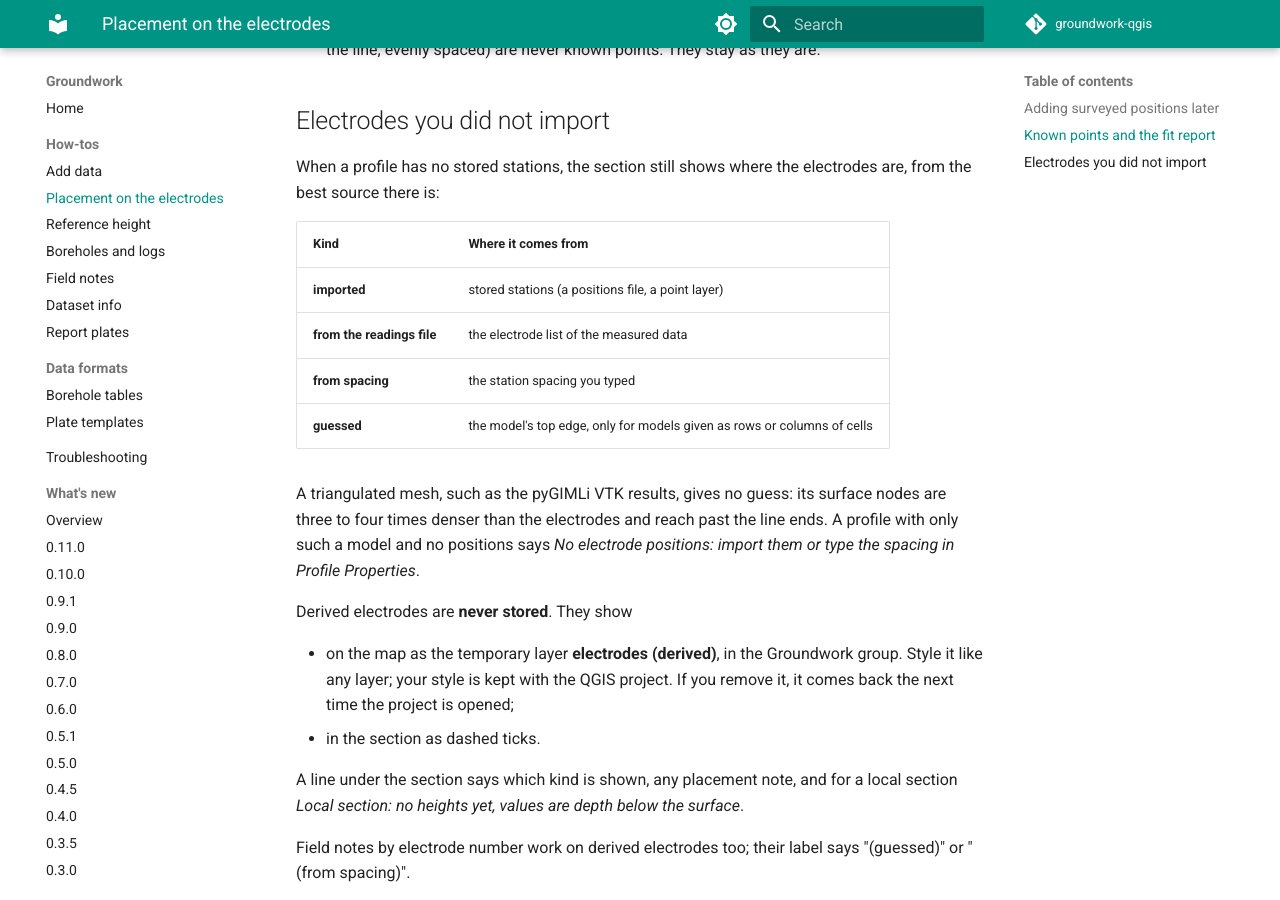
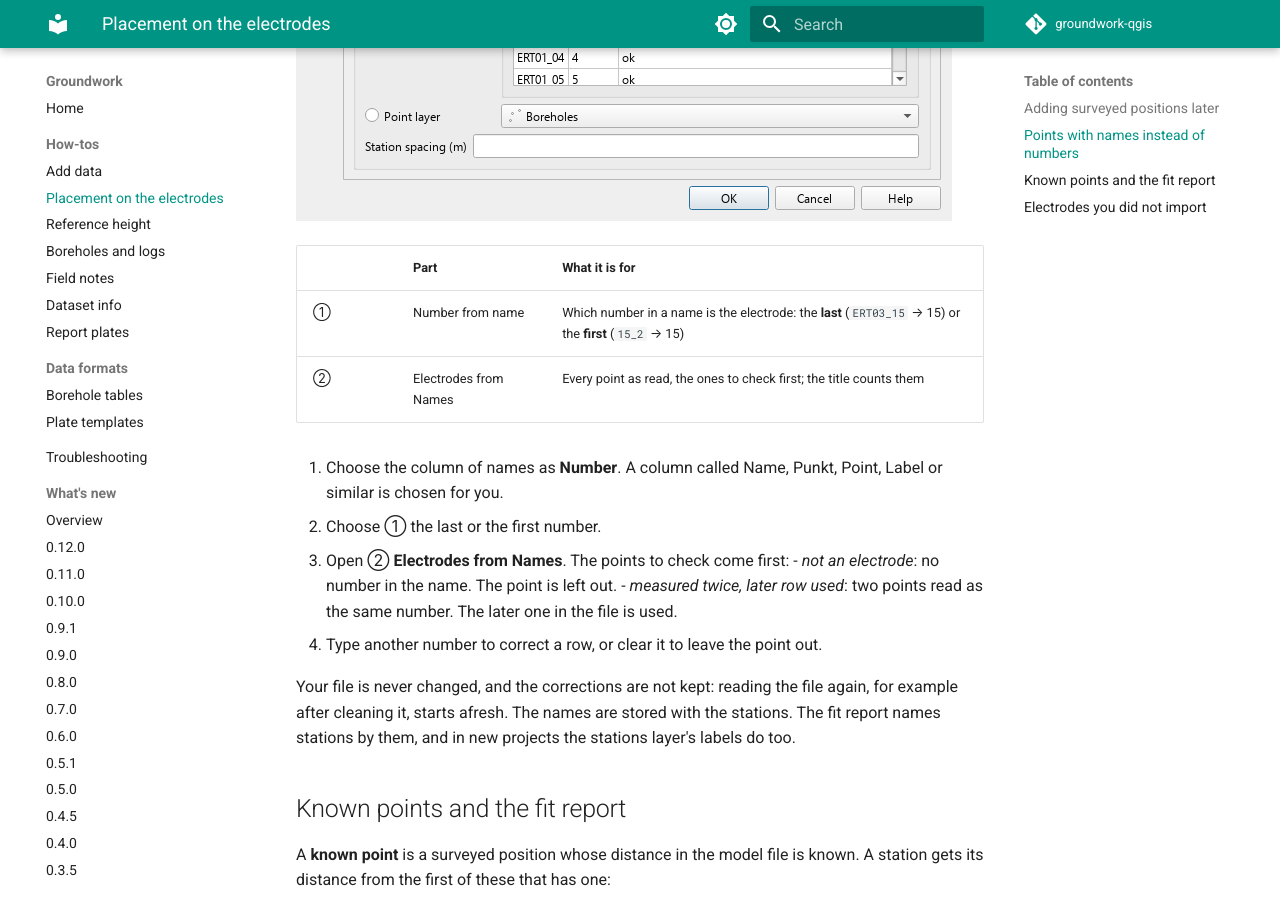
Before and after one commit to SebBenJamin/groundwork-qgis, an MkDocs documentation site: the page built from docs/user/howto/placement.md, in a window 1280 px wide and 900 px high, scrolled down 2504 px. Built offline with MkDocs 1.6.1 and Material for MkDocs 9.7.7, drawn with Linux system fonts in a browser that asks for light colours; comment, search, counter and statistics services are not loaded; some of the changed text lies outside the part shown.

Commit message:
release: 0.12.0 — electrode numbers from point names
Co-Authored-By: Claude Opus 5.5 <noreply@anthropic.com>

```diff
--- a/docs/user/howto/placement.md
+++ b/docs/user/howto/placement.md
@@ -31,6 +31,26 @@ When the line moves:
 - what lies past the ends of the old line (interpretation drawn over a model's padding, a note range) keeps its distance beyond the ends of the new one.
 
 Profile Properties… replaces Rename Profile….
+
+## Points with names instead of numbers
+
+Field GPS files often name their points (`ERT03_15`, `E15`, `15a`, `Base`). In "Where the Line Runs" (New Profile, Add Data and Profile Properties) the **Number** also lists text columns, marked **(names)**, and a point layer's text fields.
+
+![New Profile with a file of point names: the Number shows "Name (names)", parts numbered 1 and 2](../../images/howto/electrode-names.png)
+
+| | Part | What it is for |
+|---|---|---|
+| ① | Number from name | Which number in a name is the electrode: the **last** (`ERT03_15` → 15) or the **first** (`15_2` → 15) |
+| ② | Electrodes from Names | Every point as read, the ones to check first; the title counts them |
+
+1. Choose the column of names as **Number**. A column called Name, Punkt, Point, Label or similar is chosen for you.
+2. Choose ① the last or the first number.
+3. Open ② **Electrodes from Names**. The points to check come first:
+    - *not an electrode*: no number in the name. The point is left out.
+    - *measured twice, later row used*: two points read as the same number. The later one in the file is used.
+4. Type another number to correct a row, or clear it to leave the point out.
+
+Your file is never changed, and the corrections are not kept: reading the file again, for example after cleaning it, starts afresh. The names are stored with the stations. The fit report names stations by them, and in new projects the stations layer's labels do too.
 
 ## Known points and the fit report
 
--- a/mkdocs.yml
+++ b/mkdocs.yml
@@ -66,6 +66,7 @@ nav:
   - Troubleshooting: user/troubleshooting.md
   - What's new:
       - Overview: releases/index.md
+      - 0.12.0: releases/0.12.0.md
       - 0.11.0: releases/0.11.0.md
       - 0.10.0: releases/0.10.0.md
       - 0.9.1: releases/0.9.1.md
```
Also changed, not shown: README.md (+3 -3 lines), docs/releases/0.12.0.md (added, +69 -0 lines), docs/releases/index.md (+1 -0 lines), docs/images/howto/electrode-names.png (added), 7 other files.
